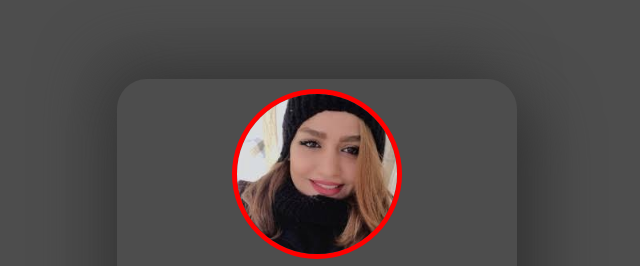
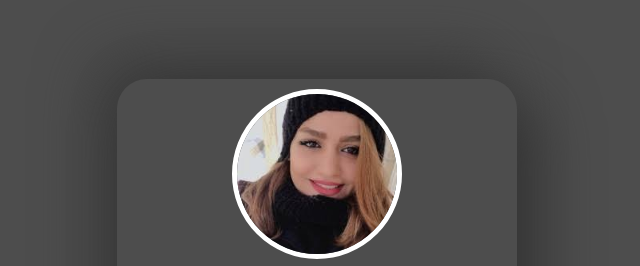
Before and after one commit to avin68/git-page-project, a plain HTML site: page index.html in a window 1280 px wide. Shown: the part 149-415 px from the top of the page, without its empty margins (323-963 px from the left). Drawn offline with Linux system fonts and the light colour scheme.

Commit message:
Update style.css

```diff
--- a/style.css
+++ b/style.css
@@ -26,7 +26,7 @@ body{
     margin: 10px auto;
 }
 img{
-    border: 5px solid red;
+    border: 5px solid white;
     border-radius: 50%;
     width: 100%;
 }
```
